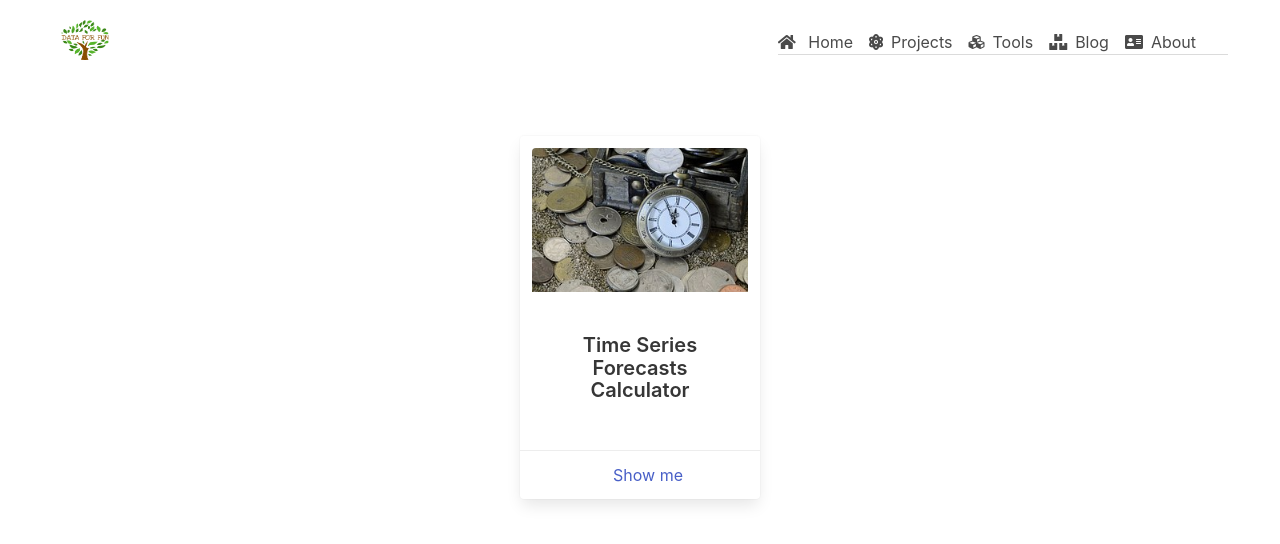
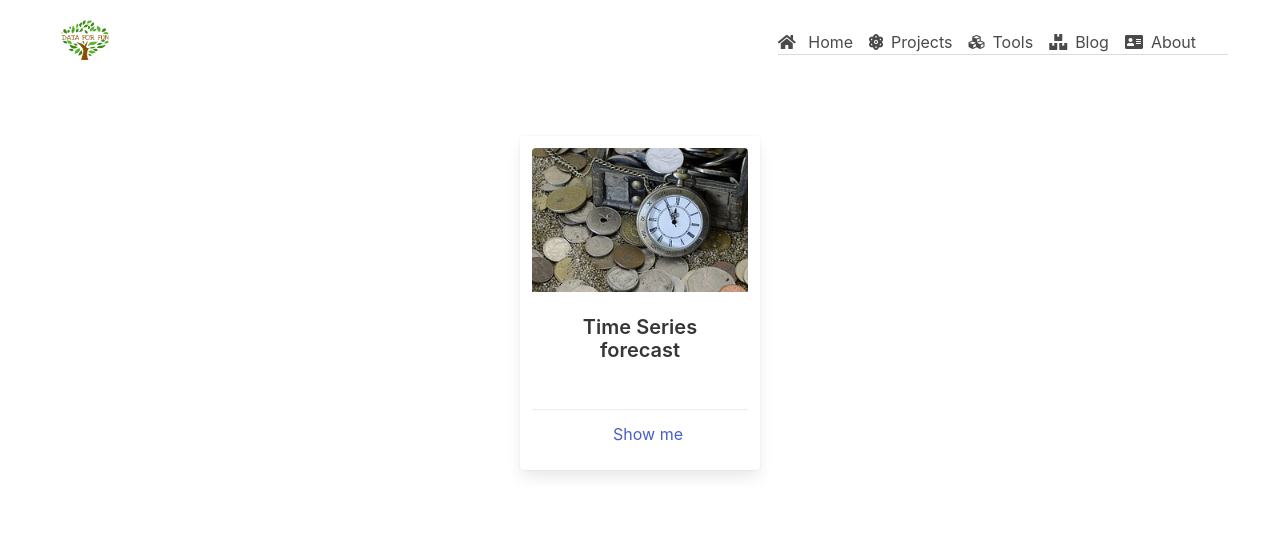
Before and after one commit to AviBlinder/dataforfun, a Vue app: page /tools in a window 1280 px wide. Shown: the top 544 px of the page. Built offline with nearby package versions, Linux system fonts and the light colour scheme.

Commit message:
'$npm_config_comment'

```diff
--- a/package.json
+++ b/package.json
@@ -24,6 +24,8 @@
     "@vue/cli-plugin-router": "~4.5.0",
     "@vue/cli-plugin-vuex": "~4.5.0",
     "@vue/cli-service": "~4.5.0",
+    "node-sass": "^5.0.0",
+    "sass-loader": "^10.1.1",
     "vue-template-compiler": "^2.6.11"
   }
 }
--- /dev/null
+++ b/src/components/generalCard.vue
@@ -0,0 +1,59 @@
+<template>
+  <div>
+    <div class="card px-3 py-3">
+      <div class="card-image is-flex is-horizontal-center ">
+
+        <figure class='image '>
+           <img :src="cardcontent.image" :alt="cardcontent.title" />
+        </figure>
+
+      </div>
+      <div class="card-content ">
+        <p class="title is-size-5 has-text-centered">{{ cardcontent.title }}</p>
+        <span></span>
+      </div>
+      <footer class="card-footer">
+        <p class="card-footer-item">
+          <router-link
+            style="margin-left: 1rem"
+            :to="{ name: cardcontent.target }"
+            tag="a"
+            >Show me
+          </router-link>
+        </p>
+      </footer>
+    </div>
+  </div>
+</template>
+
+<script>
+export default {
+  props: ["cardcontent"],
+  data() {
+    return {
+      cardData: {
+        title: "card-title",
+        content: "card-contents",
+        target: "sentiment-analysis",
+        image: require("../assets/easter-1238465__340-400x284.jpg"),
+      },
+
+      //   v-bind:class="{ active: isActive, 'text-danger': hasError }"
+    };
+  },
+};
+</script>
+
+<style lang="scss">
+$card-background-color: #232323;
+$card-color: #232323;
+</style>
+
+<style scoped>
+.is-horizontal-center {
+  justify-content: center;
+}
+.card {
+  /* background-color: green; */
+}
+</style>
--- a/src/views/Projects.vue
+++ b/src/views/Projects.vue
@@ -1,5 +1,17 @@
 <template>
   <div>
+     <!-- <section class="section">
+      <div class="container">
+      <div class="mt-5 columns is-centered is-8 is-variable">
+        <div class="column ">
+          <div v-for="cardContent in projects" :key="cardContent.id">
+            <general-card :cardcontent="cardContent"> </general-card>
+          </div>
+        </div>
+      </div>
+        </div>
+     </section> -->
+
     <!-- cards -->
     <section class="section">
       <div class="container">
@@ -77,14 +89,45 @@
     </section>
 
 
-
     <router-view> </router-view>
   </div>
 </template>
 
 <script>
+import generalCard from '@/components/generalCard.vue'
+
 export default {
-
+  name: "projects",
+  components: {
+    generalCard
+  },
+  data(){
+    return{
+      projects: [
+        {
+        id:1,
+        title: 'Sentiment Analysis',
+        content: 'Sentiment Analysis',
+        target: 'sentiment-analysis',
+        image: require("../assets/easter-1238465__340-400x284.jpg"),
+        },
+        {
+        id:2,
+        title: 'Healthy Life Expectancy',
+        content: 'Healthy Life Expectancy',
+        target: 'comparing-healthy-life',
+        image: require("../assets/elder-woman-with-hat-400x284.jpg"),
+        },
+        {
+        id:3,
+        title: 'Social Network Analysis',
+        content: 'Social Network Analysis',
+        target: 'social-network-analysis',
+        image: require("../assets/fishing-net-1526496__180.jpg"),
+        },
+      ]
+     }
+  }
 }
 </script>
 
--- a/src/views/Tools.vue
+++ b/src/views/Tools.vue
@@ -1,38 +1,34 @@
 <template>
-  <div class="about">
-
+  <div>
      <section class="section">
       <div class="container">
-        <div class="mt-5 columns is-centered is-8 is-variable">
-          <!-- Sentiment Analysis  -->
-          <div class="column is-4-tablet is-3-desktop">
-            <div class="card">
-              <div class="card-image has-text-centered px-3 py-3">
-                <img src="../assets/time_is_money-1637393__180.jpg"
-                alt="Sentiment Analysis" />
-              </div>
-              <div class="card-content">
-                <p class="title is-size-5 has-text-centered">Time Series Forecasts Calculator</p>
-                <span></span>
-              </div>
-              <footer class="card-footer">
-                <p class="card-footer-item">
-           <router-link
-            style="margin-left:1rem"
-            :to="{name: 'time-series-forecasts-calculator'}"
-              tag="a">
-              Show me
-              </router-link>
-               </p>
-              </footer>
-            </div>
-          </div>
-
+      <div class="mt-5 columns is-centered is-8 is-variable">
+        <div class="column is-4-tablet is-3-desktop">
+          <general-card :cardcontent="toolsContent"> </general-card>
         </div>
       </div>
+        </div>
      </section>
+      </div>
+</template>
 
+<script>
+import generalCard from '@/components/generalCard.vue'
 
-
-  </div>
-</template>
+export default {
+  name: 'tools',
+  components: {
+    generalCard
+  },
+  data(){
+    return{
+        toolsContent: {
+        title: 'Time Series forecast',
+        content: 'Time Series forecast',
+        target: 'time-series-forecasts-calculator',
+        image: require("../assets/time_is_money-1637393__180.jpg"),
+        }
+    }
+  }
+}
+</script>
```
Also changed, not shown: 1 other file (tests, documents, lock files or other folders).
